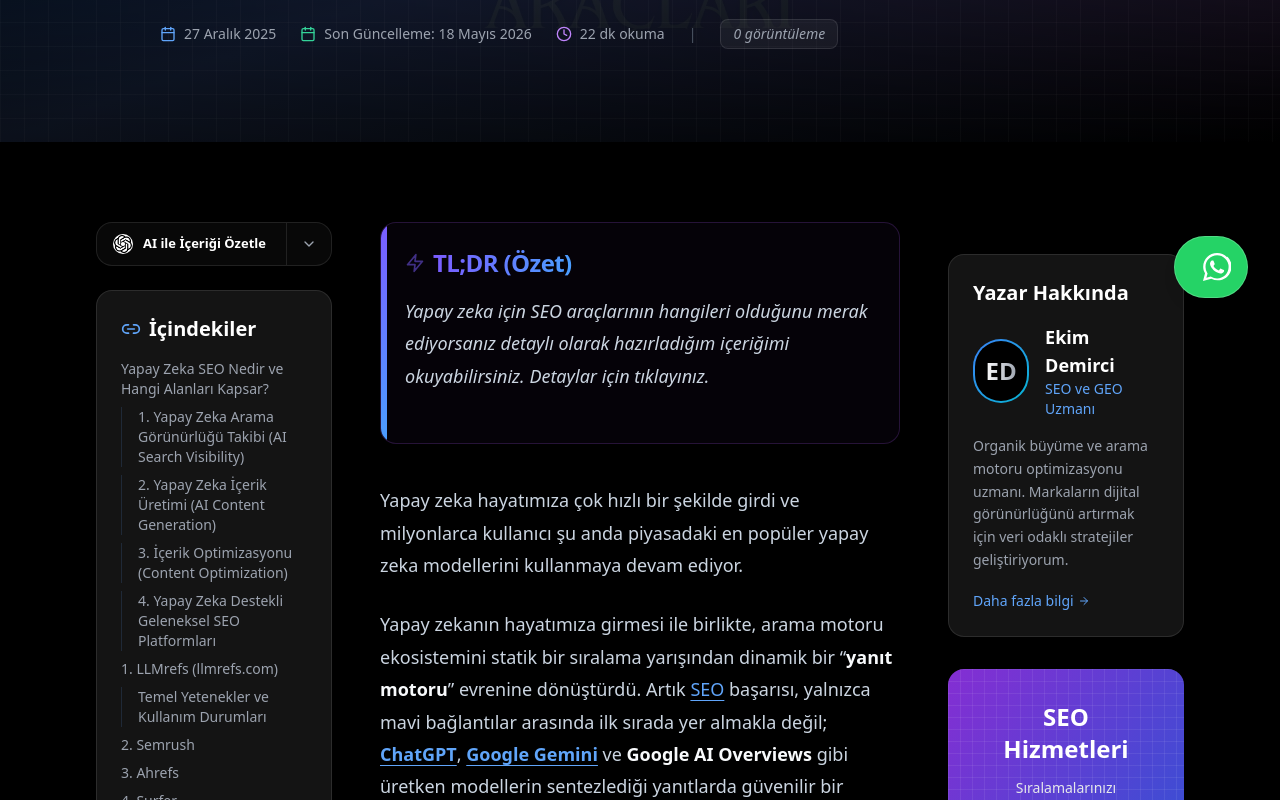
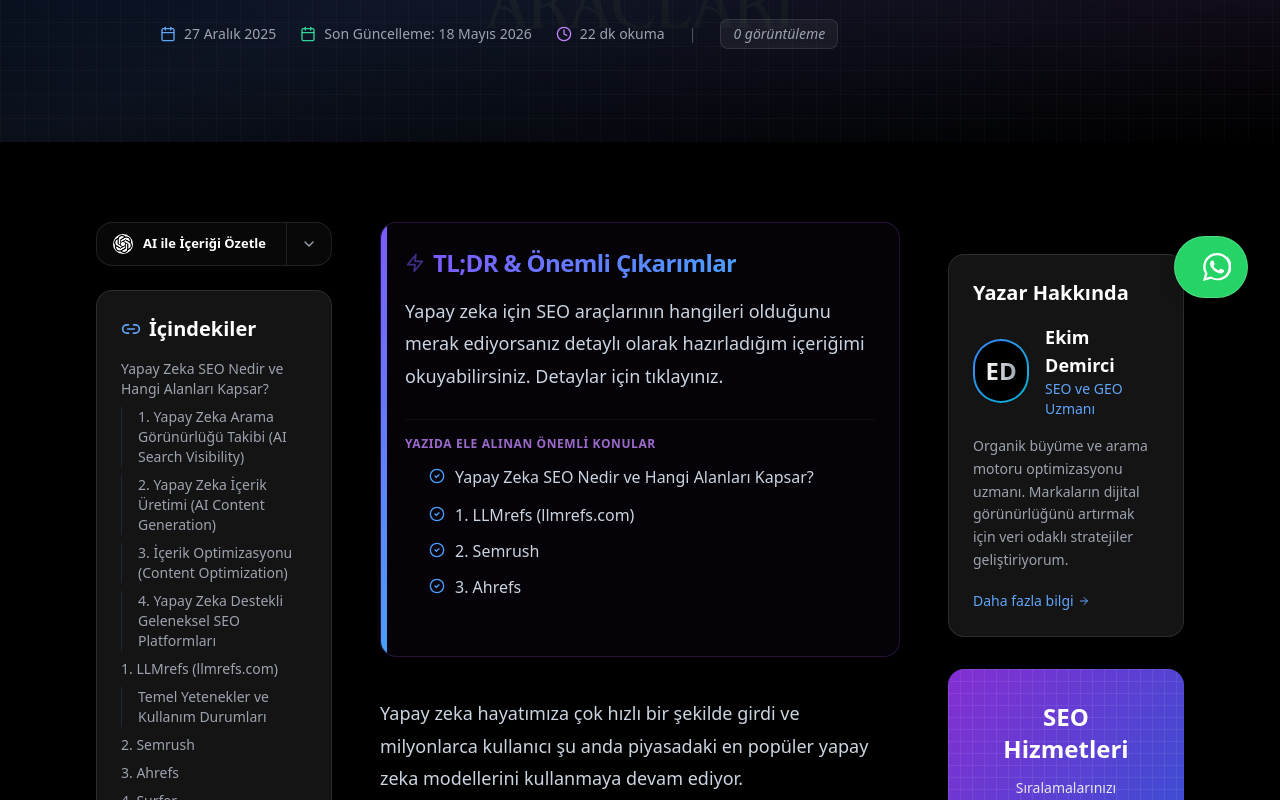
Before and after one commit to exburn35/ekimdemirci, a Next.js app: page /blog/2026-yilinda-kullanabileceginiz-en-iyi-10-yapay-zeka-seo-araclari in a window 1280 px wide. Shown: the part 470-1270 px from the top of the page. Built offline with nearby package versions, Linux system fonts and the light colour scheme.

Commit message:
feat: enrich TL;DR with Key Takeaways dynamically compiled from article subheadings

```diff
--- a/components/blog/BlogPostContent.tsx
+++ b/components/blog/BlogPostContent.tsx
@@ -1,6 +1,6 @@
 import Link from "next/link";
 import Image from "next/image";
-import { Calendar, Clock, ArrowLeft, Tag, Zap } from "lucide-react";
+import { Calendar, Clock, ArrowLeft, Tag, Zap, CheckCircle2 } from "lucide-react";
 import { BlogPost, Heading, formatDate } from "@/lib/blog";
 import SEOAuditSection from "@/components/SEOAuditSection";
 import ContactForm from "@/components/ContactForm";
@@ -116,27 +116,56 @@
                     <div className="text-xl md:text-2xl font-extrabold tracking-tight mb-4 flex items-center gap-2">
                       <Zap className="w-5 h-5 text-[#7b5cff] animate-pulse flex-shrink-0" />
                       <span className="bg-gradient-to-r from-[#7b5cff] to-[#4a9eff] bg-clip-text text-transparent">
-                        TL;DR (Özet)
+                        TL;DR & Önemli Çıkarımlar
                       </span>
                     </div>
 
+                    {/* Introductory Summary (Excerpt) */}
+                    {post.excerpt && (
+                      <p className="text-gray-300 text-sm md:text-base leading-relaxed mb-4">
+                        {post.excerpt}
+                      </p>
+                    )}
+
+                    {/* Bullet Points / Key Takeaways */}
                     {(post as any).tldr ? (
-                      <ul className="space-y-2 text-gray-300 text-sm md:text-base">
+                      <>
+                        <div className="my-4 border-t border-white/5" />
+                        <ul className="space-y-2.5 text-gray-300 text-sm md:text-base">
                           {Array.isArray((post as any).tldr) ? (
                             (post as any).tldr.map((item: string, idx: number) => (
                               <li key={idx} className="flex items-start gap-2.5">
-                              <span className="text-purple-400 mt-2 flex-shrink-0 w-1.5 h-1.5 rounded-full bg-purple-400" />
+                                <CheckCircle2 className="w-4 h-4 text-[#4a9eff] mt-1 flex-shrink-0" />
                                 <span className="leading-relaxed">{item}</span>
                               </li>
                             ))
                           ) : (
-                          <li className="leading-relaxed">{(post as any).tldr}</li>
+                            <li className="flex items-start gap-2.5">
+                              <CheckCircle2 className="w-4 h-4 text-[#4a9eff] mt-1 flex-shrink-0" />
+                              <span className="leading-relaxed">{(post as any).tldr}</span>
+                            </li>
                           )}
                         </ul>
+                      </>
                     ) : (
-                      <p className="text-gray-300 text-sm md:text-base leading-relaxed italic">
-                        {post.excerpt}
-                      </p>
+                      (() => {
+                        const keyPoints = headings.filter(h => h.level === 2).slice(0, 4);
+                        if (keyPoints.length === 0) return null;
+                        return (
+                          <>
+                            <div className="my-4 border-t border-white/5" />
+                            <div className="text-xs font-semibold text-purple-400/80 uppercase tracking-wider mb-3">Yazıda Ele Alınan Önemli Konular</div>
+                            <ul className="space-y-2.5 text-gray-300 text-sm md:text-base">
+                              {keyPoints.map((item) => (
+                                <li key={item.id} className="flex items-start gap-2.5">
+                                  <CheckCircle2 className="w-4 h-4 text-[#4a9eff] mt-1 flex-shrink-0" />
+                                  <span className="leading-relaxed font-medium">{item.text}</span>
+                                </li>
+                              ))}
+                            </ul>
+                          </>
+                        );
+                      })()
                     )}
                   </div>
                 )}
```
Lines whose indentation alone changed are shown as unchanged.
